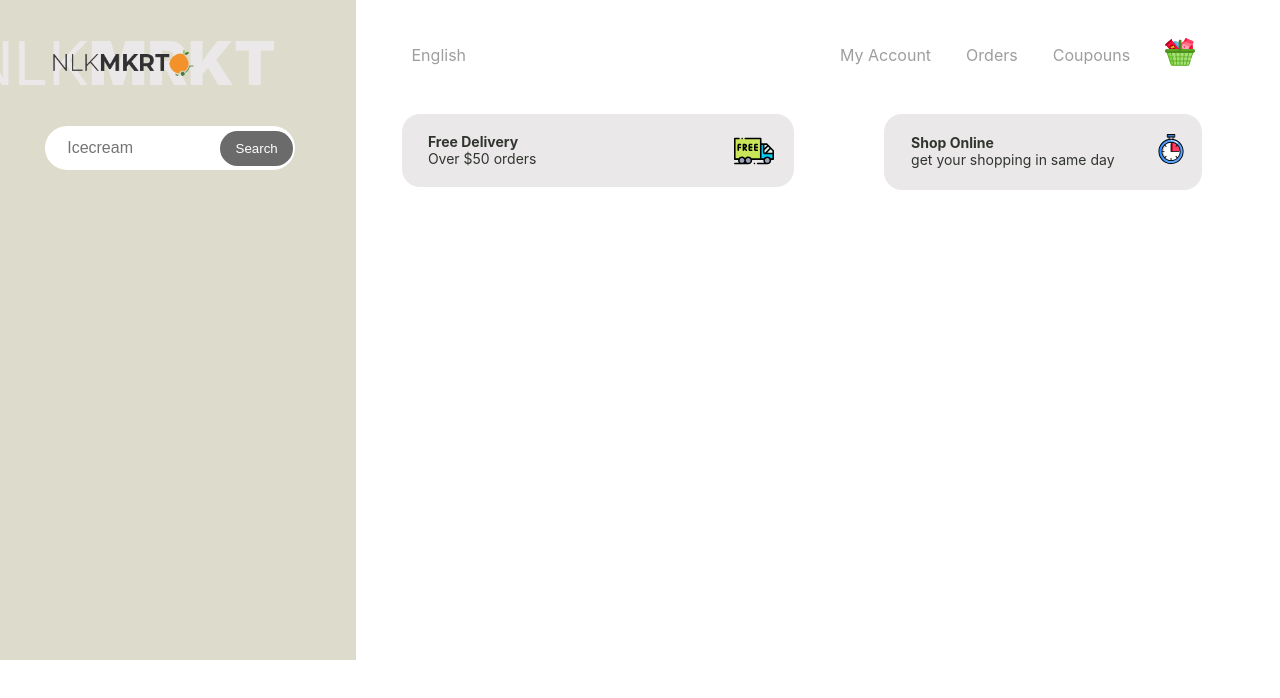
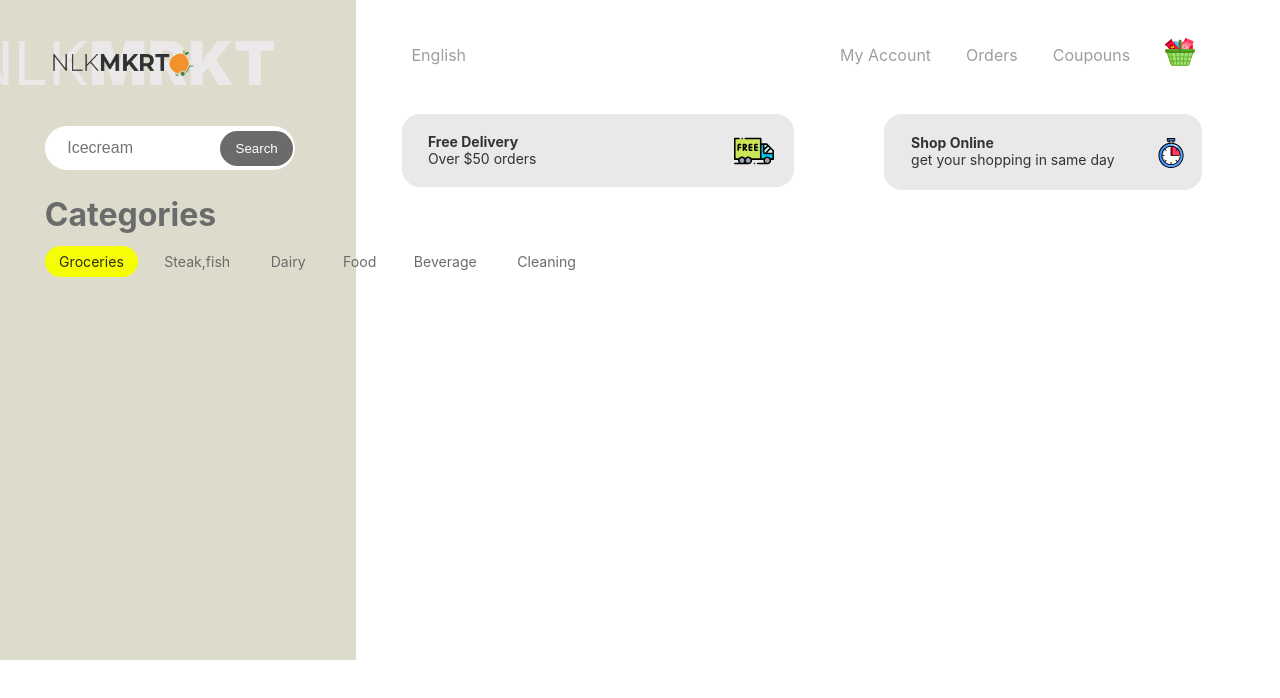
Before and after one commit to dineshkumaark/nlk-mrkt, a React (Create React App) app: page / in a window 1280 px wide. Shown: the top 698 px of the page. Built offline with nearby package versions, Linux system fonts and the light colour scheme.

Commit message:
Categories

```diff
--- a/src/App.js
+++ b/src/App.js
@@ -2,6 +2,7 @@ import React from 'react';
 import './App.css';
 import NavBar from './components/navbar/NavBar';
 import SearchInfo from './components/search/SearchInfo';
+import  ProductNavbar from './components/navbar/ProductNavbar';
 import './components/search/SearchInfo.css';
 import './components/navbar/Navbar.css';
 import { Sidebar } from './components/navbar/Sidebar';
@@ -10,6 +11,7 @@ function App() {
     <div className="App">
         <NavBar brand="NLK" highlight="MRKT"/>
         <SearchInfo />
+        <ProductNavbar />
         <Sidebar />
     </div>
   );
--- a/src/components/navbar/Navbar.css
+++ b/src/components/navbar/Navbar.css
@@ -67,3 +67,25 @@ nav{
     margin-top: -8px;
     cursor: pointer;
 }
+/* Product Navbar */
+.c-head , .c-ul{
+    color: #6a6b6a;
+}
+.categories ul{
+    margin-top: 1%;
+}
+.categories ul li {
+    display: inline-block;
+    font-size: 0.88rem;
+    margin-right: 1%;
+    padding: 0.6% 1.2%;
+    border-radius: 50px;
+    cursor: pointer;
+}
+.c-active{
+    background: #f5fe04;
+    color: rgb(51, 43, 26);
+}
+.categories ul li:nth-child(3),.categories ul li:nth-child(4){
+    padding-right: 0.95%;
+}
--- /dev/null
+++ b/src/components/navbar/ProductNavbar.js
@@ -0,0 +1,23 @@
+import React from 'react';
+
+const ProductNavbar = () =>{
+    return(
+        <div className="container">
+            <div className="c-head">
+              <h1>Categories</h1>
+            </div>
+            <div className="categories">
+                <ul className="c-ul">
+                    <li className="c-active">Groceries</li>
+                    <li>Steak,fish</li>
+                    <li>Dairy</li>
+                    <li>Food</li>
+                    <li>Beverage</li>
+                    <li>Cleaning</li>
+                </ul>
+            </div>
+        </div>
+    );
+}
+
+export default ProductNavbar;
--- a/src/components/search/SearchInfo.css
+++ b/src/components/search/SearchInfo.css
@@ -6,7 +6,6 @@
 .search-box{
     margin-top: 2.5%;
     position: relative;
-    font-family: 'Montserrat';
     width: 25%;
 }
 .search-box input{
@@ -67,7 +66,7 @@
     top: 23%;
 }
 .delivery .timer img{
-    top: 27%;
+    top: 31%;
 }
 .f-desc span,.t-desc span{
     font-weight: bold;
```
Also changed, not shown: public/Images/Veggie/broccoli.jpg (added).
